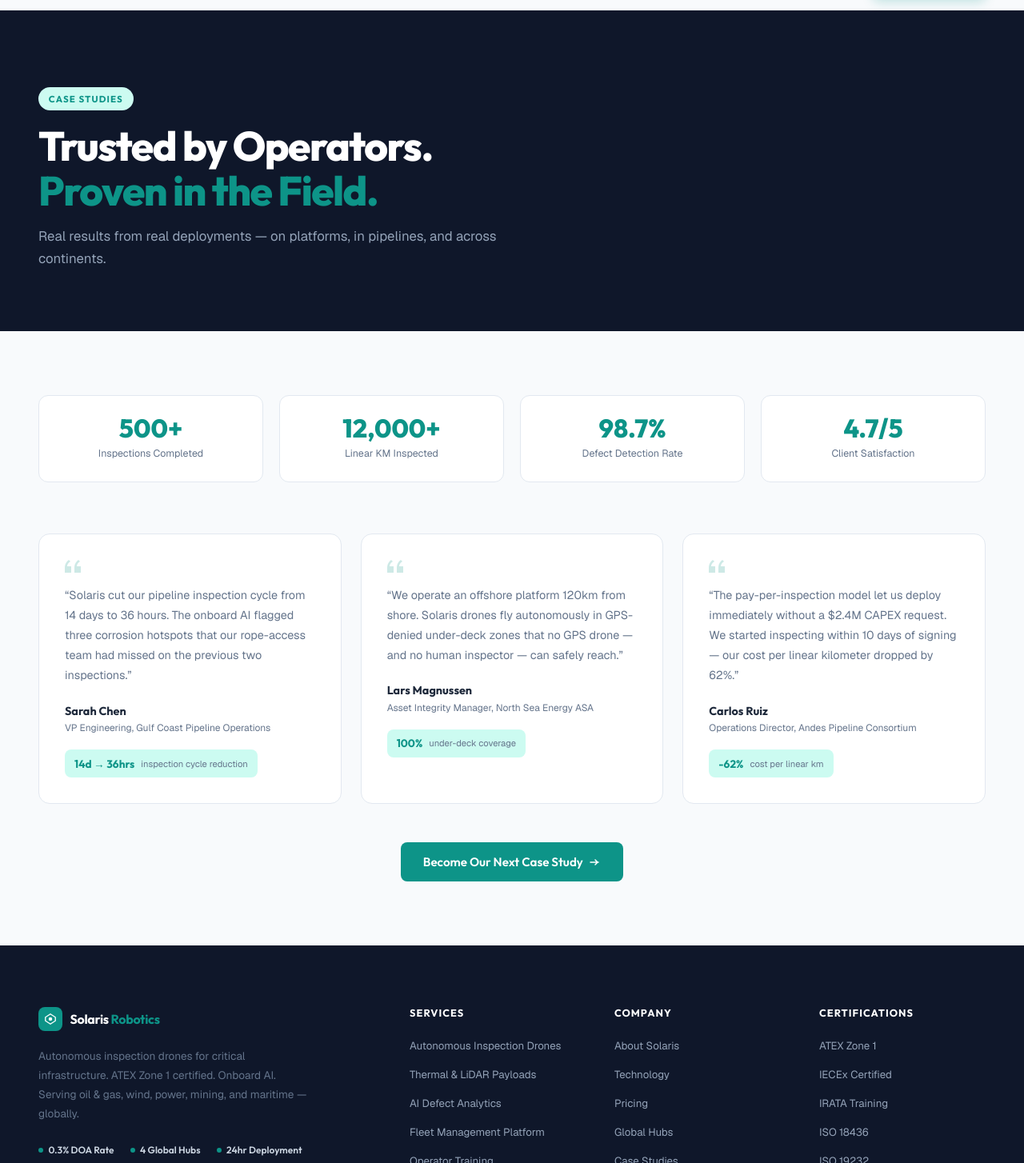
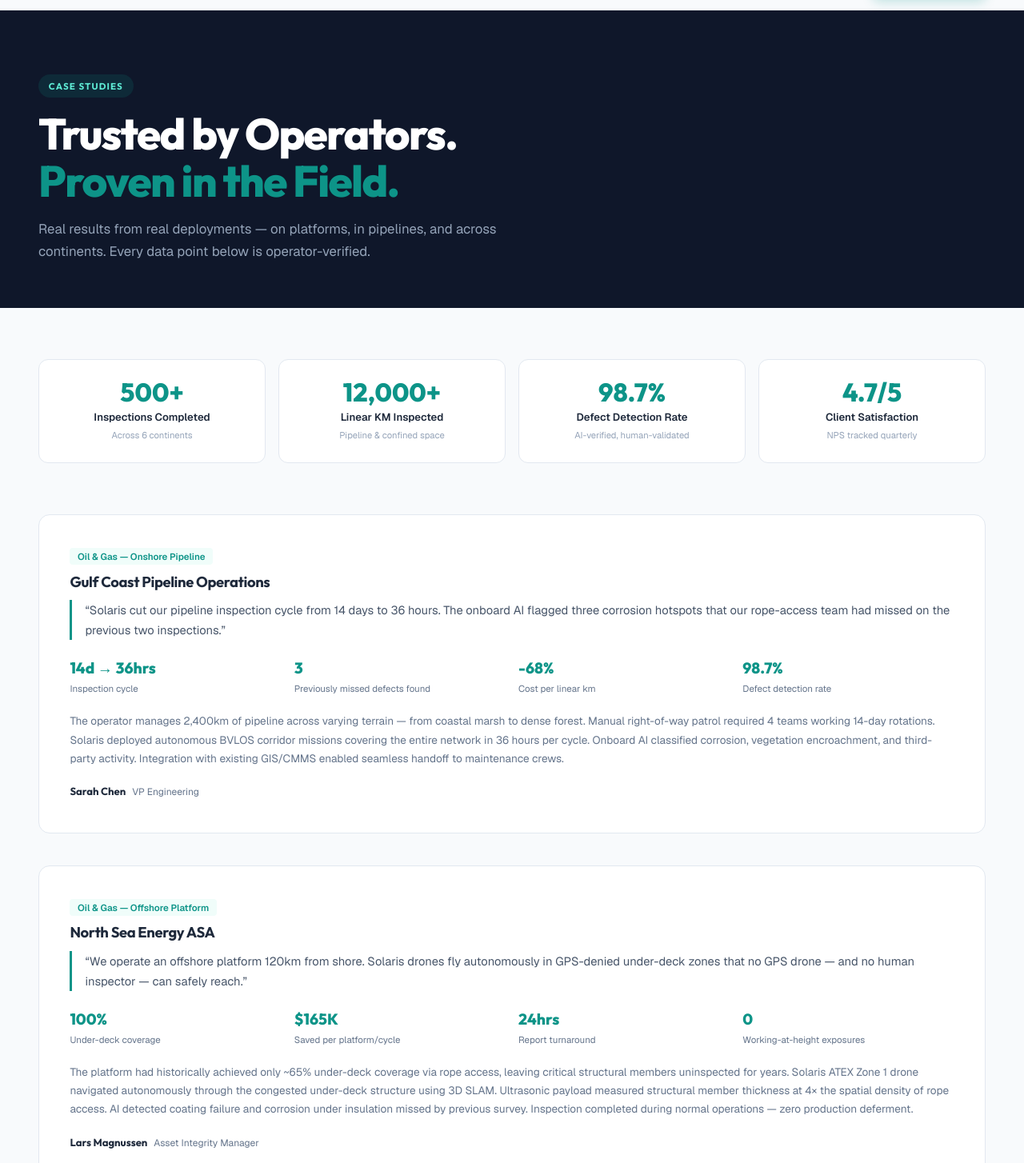
Before and after one commit to cpu152650311-coder/solaris-drone-test, a Next.js app: page /case-studies in a window 1280 px wide. Shown: the part 56-1510 px from the top of the page at 80% size. Built offline with nearby package versions, Linux system fonts and the light colour scheme.

Commit message:
feat: enriched multi-page site — 6 industry pages, competitive comparison, team section, deep case studies, elegant-design system

```diff
--- a/app/case-studies/page.tsx
+++ b/app/case-studies/page.tsx
@@ -2,78 +2,109 @@ import type { Metadata } from 'next';
 import PageCTA from '@/components/shared/PageCTA';
 
 export const metadata: Metadata = {
-  title: 'Case Studies — Trusted by Operators, Proven in the Field',
-  description: '500+ inspections completed, 12,000+ linear KM inspected, 98.7% defect detection rate. Gulf Coast Pipeline, North Sea Energy, Andes Pipeline Consortium case studies.',
+  title: 'Case Studies — 500+ Inspections, 12,000+ KM, 98.7% Detection Rate',
+  description: 'Real results: Gulf Coast Pipeline cut inspection from 14 days to 36 hours. North Sea Energy achieved 100% under-deck coverage. Andes Pipeline cut cost per km by 62%.',
 };
 
 const CASES = [
   {
+    client: 'Gulf Coast Pipeline Operations',
+    industry: 'Oil & Gas — Onshore Pipeline',
     quote: 'Solaris cut our pipeline inspection cycle from 14 days to 36 hours. The onboard AI flagged three corrosion hotspots that our rope-access team had missed on the previous two inspections.',
-    name: 'Sarah Chen', title: 'VP Engineering, Gulf Coast Pipeline Operations',
-    metric: '14d → 36hrs', ml: 'inspection cycle reduction',
+    name: 'Sarah Chen', title: 'VP Engineering',
+    results: [
+      { metric: '14d → 36hrs', label: 'Inspection cycle' },
+      { metric: '3', label: 'Previously missed defects found' },
+      { metric: '-68%', label: 'Cost per linear km' },
+      { metric: '98.7%', label: 'Defect detection rate' },
+    ],
+    detail: 'The operator manages 2,400km of pipeline across varying terrain — from coastal marsh to dense forest. Manual right-of-way patrol required 4 teams working 14-day rotations. Solaris deployed autonomous BVLOS corridor missions covering the entire network in 36 hours per cycle. Onboard AI classified corrosion, vegetation encroachment, and third-party activity. Integration with existing GIS/CMMS enabled seamless handoff to maintenance crews.',
   },
   {
+    client: 'North Sea Energy ASA',
+    industry: 'Oil & Gas — Offshore Platform',
     quote: 'We operate an offshore platform 120km from shore. Solaris drones fly autonomously in GPS-denied under-deck zones that no GPS drone — and no human inspector — can safely reach.',
-    name: 'Lars Magnussen', title: 'Asset Integrity Manager, North Sea Energy ASA',
-    metric: '100%', ml: 'under-deck coverage',
+    name: 'Lars Magnussen', title: 'Asset Integrity Manager',
+    results: [
+      { metric: '100%', label: 'Under-deck coverage' },
+      { metric: '$165K', label: 'Saved per platform/cycle' },
+      { metric: '24hrs', label: 'Report turnaround' },
+      { metric: '0', label: 'Working-at-height exposures' },
+    ],
+    detail: 'The platform had historically achieved only ~65% under-deck coverage via rope access, leaving critical structural members uninspected for years. Solaris ATEX Zone 1 drone navigated autonomously through the congested under-deck structure using 3D SLAM. Ultrasonic payload measured structural member thickness at 4× the spatial density of rope access. AI detected coating failure and corrosion under insulation missed by previous survey. Inspection completed during normal operations — zero production deferment.',
   },
   {
+    client: 'Andes Pipeline Consortium',
+    industry: 'Oil & Gas — Cross-Country Pipeline',
     quote: 'The pay-per-inspection model let us deploy immediately without a $2.4M CAPEX request. We started inspecting within 10 days of signing — our cost per linear kilometer dropped by 62%.',
-    name: 'Carlos Ruiz', title: 'Operations Director, Andes Pipeline Consortium',
-    metric: '-62%', ml: 'cost per linear km',
+    name: 'Carlos Ruiz', title: 'Operations Director',
+    results: [
+      { metric: '-62%', label: 'Cost per linear km' },
+      { metric: '$2.4M', label: 'CAPEX avoided' },
+      { metric: '10 days', label: 'From signing to first flight' },
+      { metric: '3 years', label: 'Continuous contract' },
+    ],
+    detail: 'The consortium operates pipelines crossing the Andes at altitudes from 500m to 4,800m. Helicopter patrol was expensive and weather-limited. Solaris pay-per-inspection model eliminated the need for capital procurement. BVLOS autonomous missions cover segments inaccessible by road. LiDAR payload detects ground movement and landslide risk. Thermal payload identifies subsurface leaks through snow cover. Inspection frequency increased from quarterly to monthly with cost reduction.',
   },
 ];
 
 const STATS = [
-  { v: '500+', l: 'Inspections Completed' },
-  { v: '12,000+', l: 'Linear KM Inspected' },
-  { v: '98.7%', l: 'Defect Detection Rate' },
-  { v: '4.7/5', l: 'Client Satisfaction' },
+  { v: '500+', l: 'Inspections Completed', sub: 'Across 6 continents' },
+  { v: '12,000+', l: 'Linear KM Inspected', sub: 'Pipeline & confined space' },
+  { v: '98.7%', l: 'Defect Detection Rate', sub: 'AI-verified, human-validated' },
+  { v: '4.7/5', l: 'Client Satisfaction', sub: 'NPS tracked quarterly' },
 ];
 
 export default function CaseStudiesPage() {
   return (
     <>
-      <section style={{ background: '#0f172a', padding: 'clamp(4rem, 8vw, 6rem) 0 clamp(3rem, 6vw, 5rem)', position: 'relative', overflow: 'hidden' }}>
-        <div className="container-wide" style={{ position: 'relative', zIndex: 1 }}>
-          <span className="label-tag">Case Studies</span>
-          <h1 style={{ fontFamily: 'var(--font-display)', fontSize: 'clamp(2rem, 4vw, 3.2rem)', fontWeight: 800, color: 'white', letterSpacing: '-0.03em', marginTop: '1rem', marginBottom: '1rem', lineHeight: 1.1 }}>
+      <section style={{ background: '#0f172a', padding: 'clamp(3.5rem, 7vw, 5rem) 0 clamp(2.5rem, 5vw, 3.5rem)' }}>
+        <div className="container-wide">
+          <span className="label-tag" style={{ color: '#5eead4', background: 'rgba(13,148,136,0.15)' }}>Case Studies</span>
+          <h1 style={{ fontFamily: 'Outfit, sans-serif', fontSize: 'clamp(2.2rem, 4.5vw, 3.4rem)', fontWeight: 800, color: 'white', letterSpacing: '-0.03em', marginTop: '1rem', marginBottom: '1rem', lineHeight: 1.1 }}>
             Trusted by Operators.<br /><span style={{ color: '#0d9488' }}>Proven in the Field.</span>
           </h1>
-          <p style={{ color: '#94a3b8', fontSize: '1.05rem', maxWidth: '56ch' }}>Real results from real deployments — on platforms, in pipelines, and across continents.</p>
+          <p style={{ fontFamily: 'Geist, sans-serif', color: '#94a3b8', fontSize: '1.05rem', maxWidth: '56ch' }}>Real results from real deployments — on platforms, in pipelines, and across continents. Every data point below is operator-verified.</p>
         </div>
       </section>
 
-      <section className="section-pad" style={{ background: '#f8fafc' }}>
+      <section style={{ padding: 'clamp(3rem, 6vw, 4rem) 0', background: '#f8fafc' }}>
         <div className="container-wide">
-          <div style={{ display: 'grid', gridTemplateColumns: 'repeat(auto-fit, minmax(160px, 1fr))', gap: '1.25rem', marginBottom: 'clamp(3rem, 5vw, 4rem)' }}>
-            {STATS.map(({ v, l }) => (
+          <div style={{ display: 'grid', gridTemplateColumns: 'repeat(auto-fit, minmax(160px, 1fr))', gap: '1rem', marginBottom: 'clamp(3rem, 5vw, 4rem)' }}>
+            {STATS.map(({ v, l, sub }) => (
               <div key={l} style={{ background: 'white', border: '1px solid #e2e8f0', borderRadius: '12px', padding: '1.5rem', textAlign: 'center' }}>
-                <div style={{ fontFamily: 'var(--font-display)', fontSize: 'clamp(1.5rem, 2.5vw, 2rem)', fontWeight: 800, color: '#0d9488', lineHeight: 1 }}>{v}</div>
-                <div style={{ fontSize: '0.78rem', color: '#64748b', marginTop: '0.35rem' }}>{l}</div>
+                <div style={{ fontFamily: 'Outfit, sans-serif', fontSize: 'clamp(1.5rem, 2.5vw, 2rem)', fontWeight: 800, color: '#0d9488', lineHeight: 1 }}>{v}</div>
+                <div style={{ fontFamily: 'Geist, sans-serif', fontSize: '0.82rem', fontWeight: 600, color: '#1e293b', marginTop: '0.35rem' }}>{l}</div>
+                <div style={{ fontFamily: 'Geist, sans-serif', fontSize: '0.7rem', color: '#94a3b8', marginTop: '0.15rem' }}>{sub}</div>
               </div>
             ))}
           </div>
 
-          <div style={{ display: 'grid', gridTemplateColumns: 'repeat(auto-fit, minmax(320px, 1fr))', gap: '1.5rem' }}>
+          <div style={{ display: 'flex', flexDirection: 'column', gap: '2.5rem' }}>
             {CASES.map((c) => (
-              <div key={c.name} className="card" style={{ background: 'white', border: '1px solid #e2e8f0', borderRadius: '14px', padding: 'clamp(1.5rem, 2.5vw, 2rem)' }}>
-                <svg width="20" height="16" viewBox="0 0 20 16" fill="#0d9488" opacity="0.2" style={{ marginBottom: '1rem' }}><path d="M0 16V9.5C0 5.5 2 2 5 0l2 2C4.5 3.5 3 5.5 3 8h5v8H0zm12 0V9.5C12 5.5 14 2 17 0l2 2c-2.5 1.5-4 3.5-4 6h5v8H12z" /></svg>
-                <p style={{ fontSize: '0.9rem', color: '#64748b', lineHeight: 1.75, marginBottom: '1.25rem' }}>&ldquo;{c.quote}&rdquo;</p>
-                <div style={{ marginBottom: '1rem' }}>
-                  <div style={{ fontFamily: 'var(--font-display)', fontSize: '0.9rem', fontWeight: 700, color: '#1e293b' }}>{c.name}</div>
-                  <div style={{ fontSize: '0.75rem', color: '#64748b' }}>{c.title}</div>
+              <div key={c.client} style={{ background: 'white', border: '1px solid #e2e8f0', borderRadius: '14px', padding: 'clamp(1.5rem, 3vw, 2.5rem)' }}>
+                <div style={{ marginBottom: '0.5rem' }}>
+                  <span style={{ fontFamily: 'Geist, sans-serif', fontSize: '0.72rem', fontWeight: 600, color: '#0d9488', background: '#f0fdfa', padding: '0.2rem 0.6rem', borderRadius: '4px' }}>{c.industry}</span>
                 </div>
-                <div style={{ display: 'inline-flex', alignItems: 'center', gap: '0.5rem', background: '#ccfbf1', borderRadius: '8px', padding: '0.4rem 0.75rem' }}>
-                  <span style={{ fontFamily: 'var(--font-display)', fontSize: '0.85rem', fontWeight: 700, color: '#0d9488' }}>{c.metric}</span>
-                  <span style={{ fontSize: '0.7rem', color: '#64748b' }}>{c.ml}</span>
+                <h3 style={{ fontFamily: 'Outfit, sans-serif', fontSize: '1.15rem', fontWeight: 700, color: '#1e293b', marginBottom: '0.75rem' }}>{c.client}</h3>
+                <blockquote style={{ fontFamily: 'Geist, sans-serif', fontSize: '0.92rem', color: '#475569', lineHeight: 1.7, margin: '0 0 1.25rem 0', paddingLeft: '1rem', borderLeft: '3px solid #0d9488' }}>&ldquo;{c.quote}&rdquo;</blockquote>
+                <div style={{ display: 'grid', gridTemplateColumns: 'repeat(auto-fit, minmax(120px, 1fr))', gap: '1rem', marginBottom: '1.25rem' }}>
+                  {c.results.map((r) => (
+                    <div key={r.label}>
+                      <div style={{ fontFamily: 'Outfit, sans-serif', fontSize: '1.2rem', fontWeight: 800, color: '#0d9488' }}>{r.metric}</div>
+                      <div style={{ fontFamily: 'Geist, sans-serif', fontSize: '0.72rem', color: '#64748b' }}>{r.label}</div>
+                    </div>
+                  ))}
+                </div>
+                <p style={{ fontFamily: 'Geist, sans-serif', fontSize: '0.85rem', color: '#64748b', lineHeight: 1.7 }}>{c.detail}</p>
+                <div style={{ marginTop: '1rem' }}>
+                  <span style={{ fontFamily: 'Outfit, sans-serif', fontSize: '0.82rem', fontWeight: 700, color: '#1e293b' }}>{c.name}</span>
+                  <span style={{ fontFamily: 'Geist, sans-serif', fontSize: '0.75rem', color: '#64748b', marginLeft: '0.5rem' }}>{c.title}</span>
                 </div>
               </div>
             ))}
           </div>
-          <div style={{ textAlign: 'center', marginTop: '3rem' }}>
-            <PageCTA label="Become Our Next Case Study" />
-          </div>
+          <div style={{ textAlign: 'center', marginTop: '3rem' }}><PageCTA label="Become Our Next Case Study" /></div>
         </div>
       </section>
     </>
```
